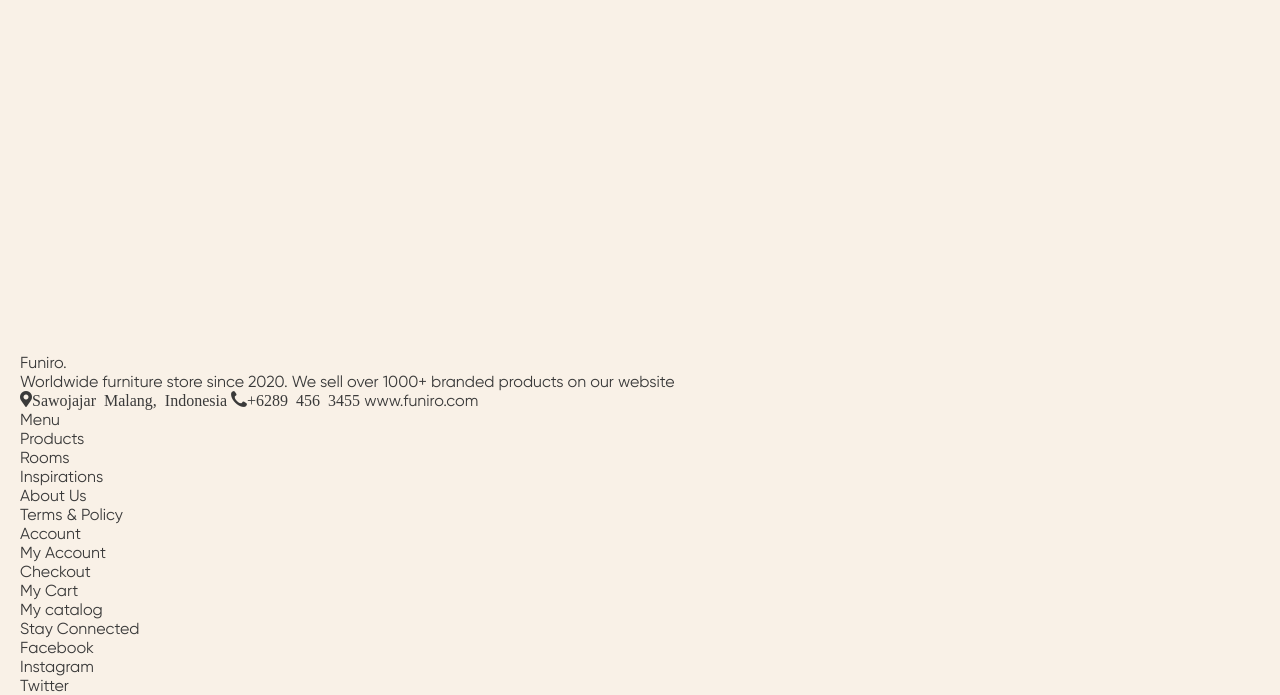
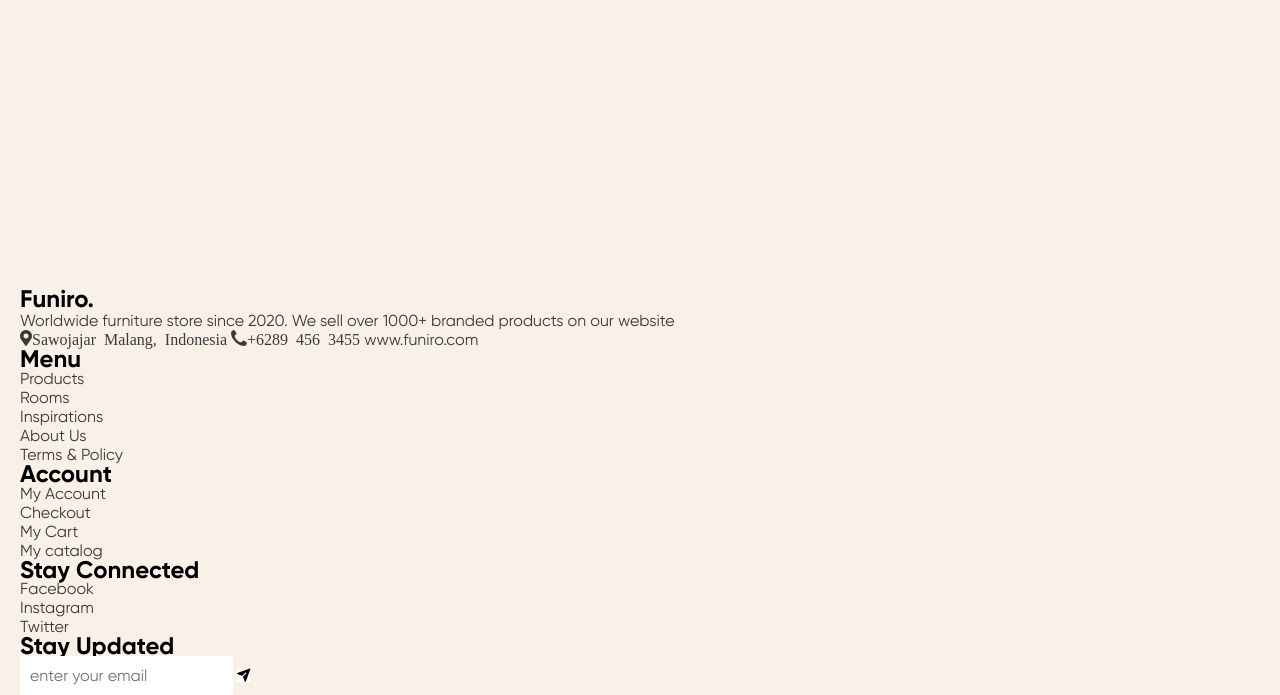
Before and after one commit to tehnikDaniyar/furnitureShop, a website: page src/index.html in a window 1280 px wide. Shown: the part 105-800 px from the top of the page. Drawn offline with nearby package versions, Linux system fonts and the light colour scheme; files that its build step writes are made by us from their sources; files whose address does not match are found by name; a web font is replaced by a local one.

Commit message:
created footer.scss

```diff
--- a/gulp/version.json
+++ b/gulp/version.json
@@ -1,3 +1,3 @@
 {
-    "main": "20230301224520"
+    "main": "20230302214450"
 }
--- a/src/html/blocks/footer.html
+++ b/src/html/blocks/footer.html
@@ -2,7 +2,7 @@
 	<div class="footer__container container">
 		<div class="footer__body">
 			<div class="footer__main">
-				<a href="#" class="footer__logo">Funiro.</a>
+				<a href="#" class="footer__logo _title">Funiro.</a>
 				<div class="footer__text">Worldwide furniture store since 2020. We sell over 1000+ branded products on our
 					website</div>
 				<div class="footer__contacts contacts-footer">
@@ -13,7 +13,7 @@
 			</div>
 			<div class="footer__menu menu-footer">
 				<div class="menu-footer__column">
-					<div class="menu-footer__title">Menu</div>
+					<div class="menu-footer__title _title">Menu</div>
 					<ul class="menu-footer__list">
 						<li><a href="#" class="menu-footer__link">Products</a></li>
 						<li><a href="#" class="menu-footer__link">Rooms</a></li>
@@ -23,7 +23,7 @@
 					</ul>
 				</div>
 				<div class="menu-footer__column">
-					<div class="menu-footer__title">Account</div>
+					<div class="menu-footer__title _title">Account</div>
 					<ul class="menu-footer__list">
 						<li><a href="#" class="menu-footer__link">My Account</a></li>
 						<li><a href="#" class="menu-footer__link">Checkout</a></li>
@@ -32,7 +32,7 @@
 					</ul>
 				</div>
 				<div class="menu-footer__column">
-					<div class="menu-footer__title">Stay Connected</div>
+					<div class="menu-footer__title _title">Stay Connected</div>
 					<ul class="menu-footer__list">
 						<li><a href="#" class="menu-footer__link">Facebook</a></li>
 						<li><a href="#" class="menu-footer__link">Instagram</a></li>
@@ -40,6 +40,13 @@
 					</ul>
 				</div>
 			</div>
+			<div class="footer__subscribe subscribe">
+				<div class="subscribe__title  _title">Stay Updated</div>
+				<form action="#" class="subscribe__form">
+					<input type="text" class="subscribe__input" placeholder="enter your email">
+					<button class="subscribe__button _icon-send" type="submit"></button>
+				</form>
+			</div>
 		</div>
 	</div>
 </footer>
--- a/src/scss/base.scss
+++ b/src/scss/base.scss
@@ -44,3 +44,25 @@
 		top: 0;
 	}
 }
+
+input {
+	font-family: gilroy;
+	padding: 10px;
+	font-size: 14px;
+	line-height: 150%;
+	font-weight: 400;
+
+	&:placeholder-shown {
+		font-family: inherit;
+		font-size: inherit;
+		line-height: inherit;
+		font-weight: inherit;
+	}
+}
+
+._title {
+	font-weight: 700;
+	font-size: 24px;
+	line-height: calc(24 / 29) * 100%;
+	color: #000000;
+}
--- /dev/null
+++ b/src/scss/blocks/footer.scss
@@ -0,0 +1,80 @@
+.footer {
+
+	// .footer__container
+
+	&__container {}
+
+	// .footer__body
+
+	&__body {}
+
+	// .footer__main
+
+	&__main {}
+
+	// .footer__logo
+
+	&__logo {}
+
+	// .footer__text
+
+	&__text {}
+
+	// .footer__contacts
+
+	&__contacts {}
+
+	// .footer__menu
+
+	&__menu {}
+
+	// .footer__subscribe
+
+	&__subscribe {}
+}
+
+
+.contacts-footer {
+
+	// .contacts-footer__item
+
+	&__item {}
+}
+
+.menu-footer {
+
+	// .menu-footer__column
+
+	&__column {}
+
+	// .menu-footer__title
+
+	&__title {}
+
+	// .menu-footer__list
+
+	&__list {}
+
+	// .menu-footer__link
+
+	&__link {}
+}
+
+.subscribe {
+
+	// .subscribe__title
+
+	&__title {}
+
+	// .subscribe__form
+
+	&__form {}
+
+	// .subscribe__input
+
+	&__input {}
+
+	// .subscribe__button
+
+	&__button {}
+}
--- a/src/scss/blocks/header.scss
+++ b/src/scss/blocks/header.scss
@@ -345,20 +345,11 @@
 	// .search-form__input
 
 	&__input {
-		font-family: gilroy;
-		padding: 10px;
-		font-size: 14px;
-		line-height: 150%;
-		font-weight: 400;
+
 
 		flex: 0 1 80%;
 
-		&:placeholder-shown {
-			font-family: inherit;
-			font-size: inherit;
-			line-height: inherit;
-			font-weight: inherit;
-		}
+
 	}
 }
 
--- a/src/scss/style.scss
+++ b/src/scss/style.scss
@@ -3,3 +3,4 @@
 @import './null.scss';
 @import './base.scss';
 @import './blocks/header.scss';
+@import './blocks/footer.scss';
```
Also changed, not shown: dist/css/style.min.css, dist/index.html.
